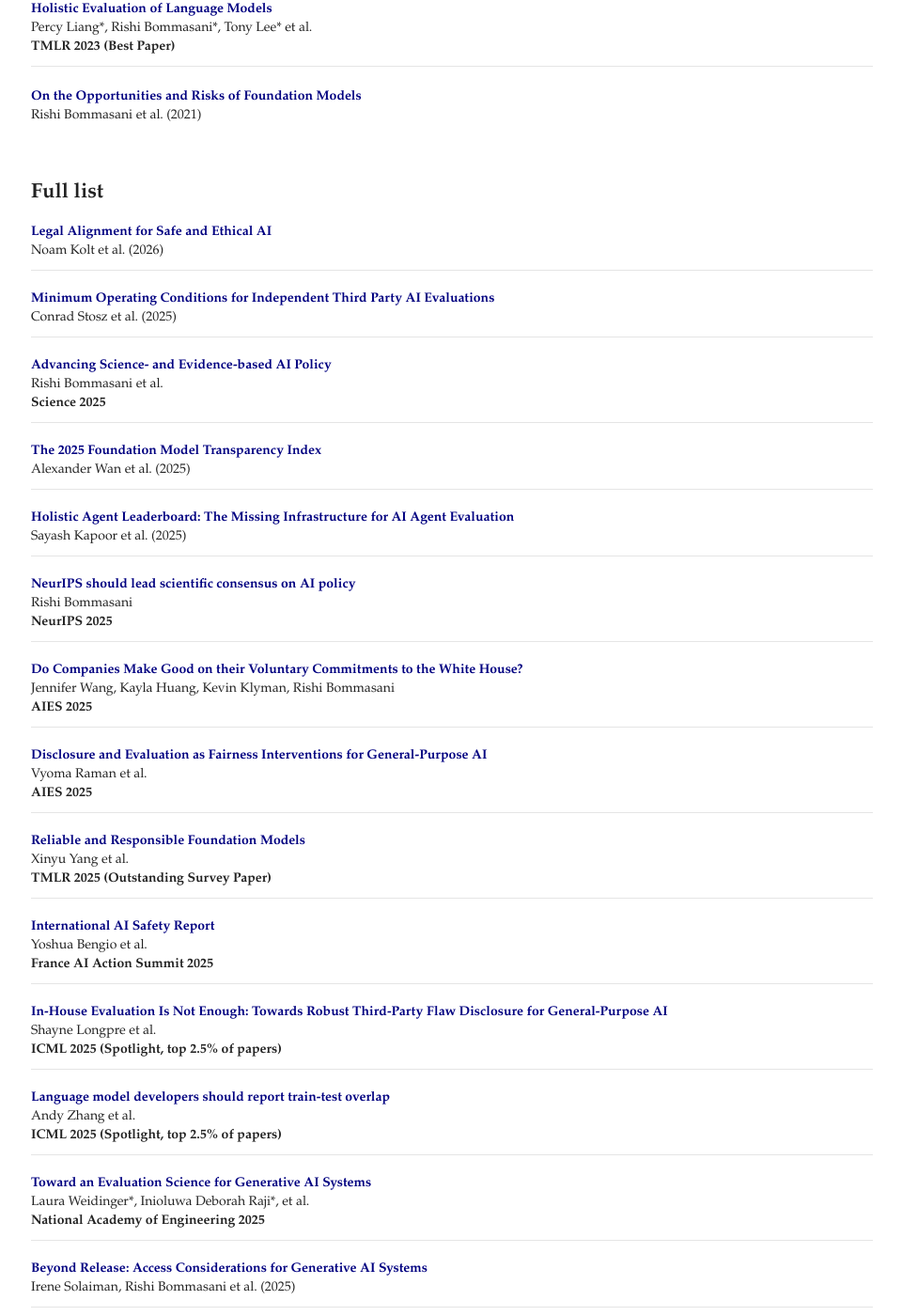
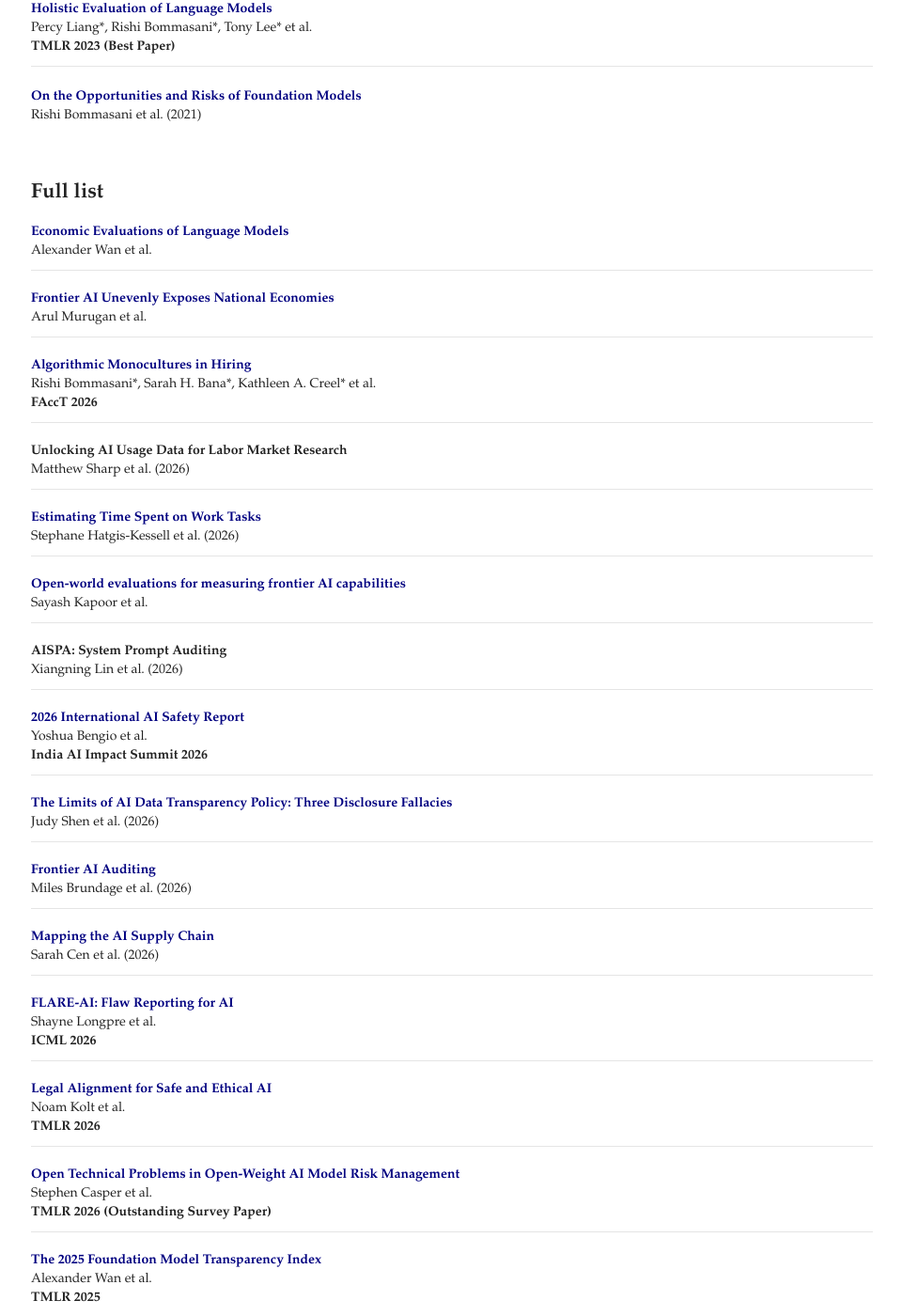
Before and after one commit to rishibommasani/rishibommasani.github.io, a Jekyll site: the page built from research/index.html, in a window 1280 px wide and 1400 px high, scrolled down 454 px. Shown: the whole window at 94% size, without its empty margins (159-1119 px from the left). Built offline with Jekyll 4.4.1, drawn with Linux system fonts in a browser that asks for light colours; some of the changed text lies outside the part shown.

Commit message:
Update research publications

```diff
--- a/research/index.html
+++ b/research/index.html
@@ -34,8 +34,90 @@
 <h2>Full list</h2>
 <ul class="research-list research-list--dense">
   <li>
+    <a href="https://arxiv.org/abs/2607.19375"><b>Economic Evaluations of Language Models</b></a>
+    <br>Alexander Wan et al.
+  </li>
+
+  <li>
+    <a href="https://arxiv.org/abs/2607.05404"><b>Frontier AI Unevenly Exposes National Economies</b></a>
+    <br>Arul Murugan et al.
+  </li>
+
+  <li>
+    <a href="https://arxiv.org/abs/2605.27371"><b>Algorithmic Monocultures in Hiring</b></a>
+    <br>Rishi Bommasani*, Sarah H. Bana*, Kathleen A. Creel* et al.
+    <br><b>FAccT 2026</b>
+  </li>
+
+  <li>
+    <b>Unlocking AI Usage Data for Labor Market Research</b>
+    <br>Matthew Sharp et al. (2026)
+  </li>
+
+  <li>
+    <a href="https://estimating-time-spent-on-work.github.io/"><b>Estimating Time Spent on Work Tasks</b></a>
+    <br>Stephane Hatgis-Kessell et al. (2026)
+  </li>
+
+  <li>
+    <a href="https://cruxevals.com/open-world-evaluations.pdf"><b>Open-world evaluations for measuring frontier AI capabilities</b></a>
+    <br>Sayash Kapoor et al.
+  </li>
+
+  <li>
+    <b>AISPA: System Prompt Auditing</b>
+    <br>Xiangning Lin et al. (2026)
+  </li>
+
+  <li>
+    <a href="https://arxiv.org/abs/2602.21012"><b>2026 International AI Safety Report</b></a>
+    <br>Yoshua Bengio et al.
+    <br><b>India AI Impact Summit 2026</b>
+  </li>
+
+  <li>
+    <a href="https://openreview.net/pdf?id=laEg0SqrKB"><b>The Limits of AI Data Transparency Policy: Three Disclosure Fallacies</b></a>
+    <br>Judy Shen et al. (2026)
+  </li>
+
+  <li>
+    <a href="https://arxiv.org/abs/2601.11699"><b>Frontier AI Auditing</b></a>
+    <br>Miles Brundage et al. (2026)
+  </li>
+
+  <li>
+    <a href="https://aisupplychains.org/"><b>Mapping the AI Supply Chain</b></a>
+    <br>Sarah Cen et al. (2026)
+  </li>
+
+  <li>
+    <a href="https://arxiv.org/abs/2606.31567"><b>FLARE-AI: Flaw Reporting for AI</b></a>
+    <br>Shayne Longpre et al.
+    <br><b>ICML 2026</b>
+  </li>
+
+  <li>
     <a href="https://arxiv.org/abs/2601.04175"><b>Legal Alignment for Safe and Ethical AI</b></a>
-    <br>Noam Kolt et al. (2026)
+    <br>Noam Kolt et al.
+    <br><b>TMLR 2026</b>
+  </li>
+
+  <li>
+    <a href="https://papers.ssrn.com/sol3/papers.cfm?abstract_id=5705186"><b>Open Technical Problems in Open-Weight AI Model Risk Management</b></a>
+    <br>Stephen Casper et al.
+    <br><b>TMLR 2026 (Outstanding Survey Paper)</b>
+  </li>
+
+  <li>
+    <a href="https://arxiv.org/abs/2512.10169"><b>The 2025 Foundation Model Transparency Index</b></a>
+    <br>Alexander Wan et al.
+    <br><b>TMLR 2025</b>
+  </li>
+
+  <li>
+    <a href="https://arxiv.org/abs/2510.11977"><b>Holistic Agent Leaderboard: The Missing Infrastructure for Agent Evaluation</b></a>
+    <br>Sayash Kapoor et al.
+    <br><b>ICLR 2025</b>
   </li>
 
   <li>
@@ -47,16 +129,6 @@
     <a href="https://www.science.org/doi/10.1126/science.adu8449"><b>Advancing Science- and Evidence-based AI Policy</b></a>
     <br>Rishi Bommasani et al.
     <br><b>Science 2025</b>
-  </li>
-
-  <li>
-    <a href="https://arxiv.org/abs/2512.10169"><b>The 2025 Foundation Model Transparency Index</b></a>
-    <br>Alexander Wan et al. (2025)
-  </li>
-
-  <li>
-    <a href="https://arxiv.org/abs/2510.11977"><b>Holistic Agent Leaderboard: The Missing Infrastructure for AI Agent Evaluation</b></a>
-    <br>Sayash Kapoor et al. (2025)
   </li>
 
   <li>
```
